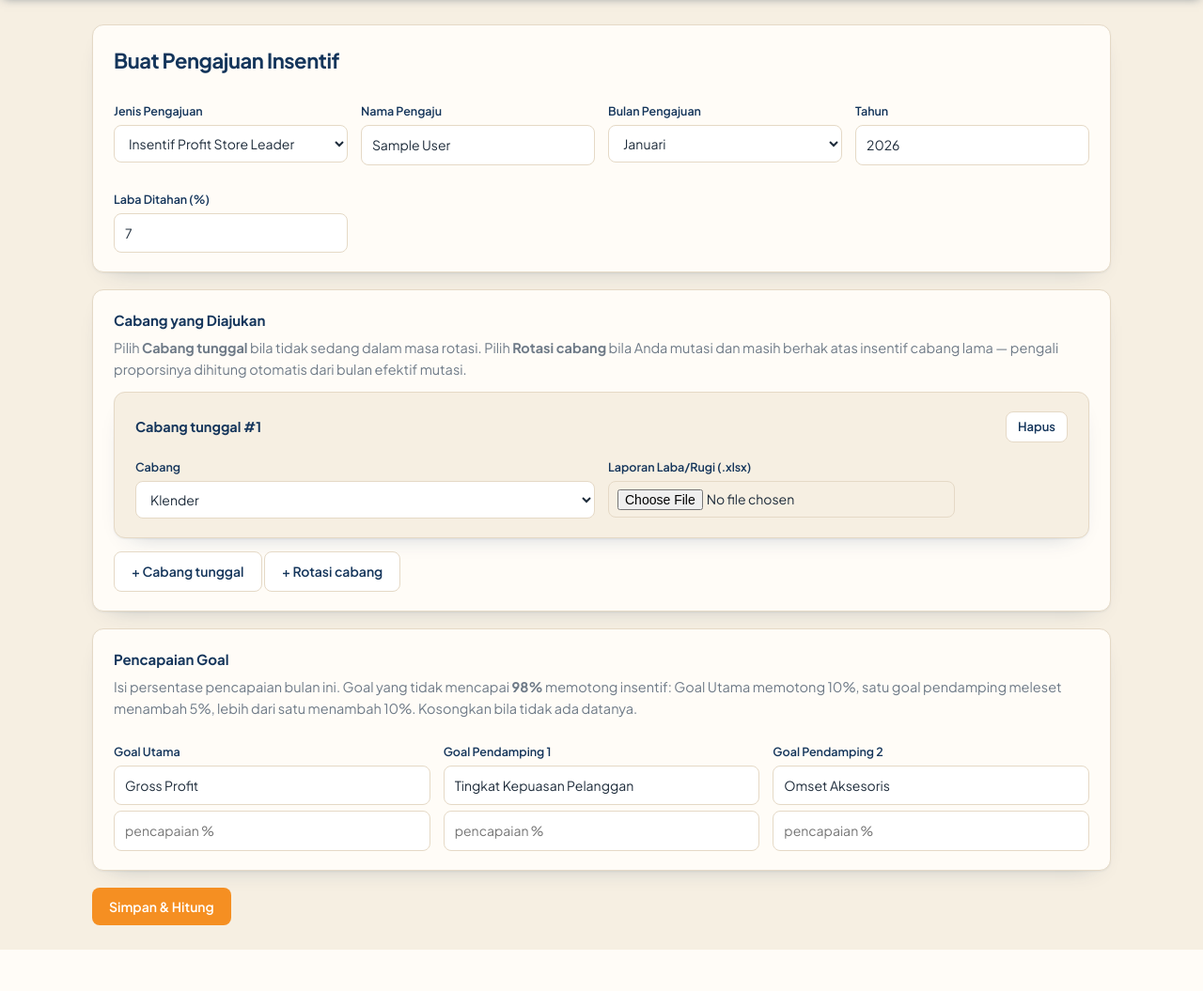
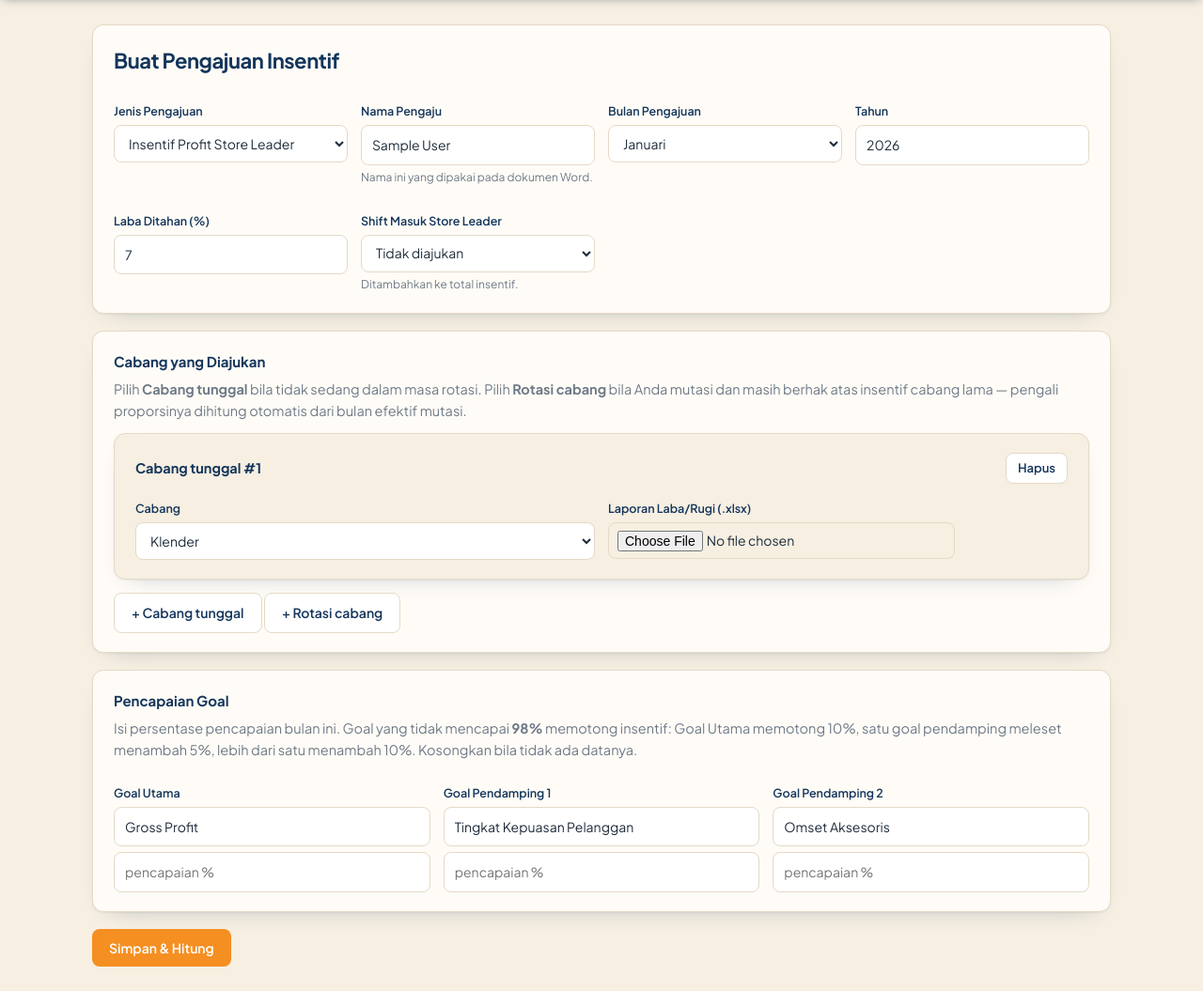
Before and after one commit to buatulinan-lang/PengajuanInsentif, a FastAPI app: page /pengajuan/baru in a window 1280 px wide. Shown: the part 60-1115 px from the top of the page at 94% size. Before the commit the page ends 1071 px from the top, so only its background shows below. Run offline with FastAPI, Linux system fonts and the light colour scheme; the visitor is signed in with stand-in values (Sample User, id 1); data comes from the database, SQL or seed files in the repository; some libraries are stand-ins or nearby versions.

Commit message:
Add files via upload

```diff
--- a/app/calc.py
+++ b/app/calc.py
@@ -273,8 +273,24 @@ def hitung_pengurang_goal(goals):
             "ambang_pct": ambang}
 
 
-def hitung_pengajuan(blok_list, bulan, tahun, laba_ditahan_pct=None, goals=None):
-    """Hitung seluruh blok cabang pada satu pengajuan, lalu terapkan pengurang goal."""
+def insentif_shift(kode):
+    """Insentif shift masuk Store Leader: 3 hari/pekan atau 6 hari/pekan."""
+    if not kode:
+        return None
+    rules = json.load(open(RULES_PATH)).get("shift_sl", {})
+    for p in rules.get("pilihan", []):
+        if str(p["kode"]) == str(kode):
+            return dict(p)
+    return None
+
+
+def hitung_pengajuan(blok_list, bulan, tahun, laba_ditahan_pct=None, goals=None,
+                     shift=None):
+    """Hitung seluruh blok cabang pada satu pengajuan, lalu terapkan pengurang goal.
+
+    Insentif shift masuk ditambahkan setelah potongan goal, karena nilainya
+    tetap dan tidak bergantung pada pencapaian laba.
+    """
     hasil, catatan = [], []
     for i, blok in enumerate(blok_list, 1):
         try:
@@ -288,9 +304,15 @@ def hitung_pengajuan(blok_list, bulan, tahun, laba_ditahan_pct=None, goals=None)
     for p in g.get("rincian_potongan", []):
         p["nilai"] = round(subtotal * p["pct"] / 100)
 
+    sh = insentif_shift(shift)
+    nilai_shift = sh["nominal"] if sh else 0
+
     return {"blok": hasil, "subtotal_blok": subtotal,
             "goal": g["goal"], "potongan_pct": g["potongan_pct"],
             "rincian_potongan": g.get("rincian_potongan", []),
             "ambang_goal_pct": g.get("ambang_pct", 98),
-            "potongan": potongan, "total": subtotal - potongan,
+            "potongan": potongan,
+            "insentif_profit": subtotal - potongan,
+            "shift": sh, "insentif_shift": nilai_shift,
+            "total": subtotal - potongan + nilai_shift,
             "catatan": catatan}
--- a/app/docgen.py
+++ b/app/docgen.py
@@ -298,6 +298,11 @@ def _penutup_ttd(doc, sub, approvals, base_url):
             r.font.color.rgb = ABU
 
         nama = a.user.full_name if a else "—"
+        # Kolom pengaju memakai nama yang diketik pada formulir, karena akun
+        # cabang bisa dipakai oleh Store Leader yang berbeda.
+        peran_pengaju = "arm" if sub.type == "profit_arm" else "store_leader"
+        if peran == peran_pengaju and getattr(sub, "submitter_name", None):
+            nama = sub.submitter_name
         pn = _teks(t.rows[2].cells[i], nama, 9.5, True, WD_ALIGN_PARAGRAPH.CENTER)
         pn.runs[0].underline = True
 
@@ -348,6 +353,10 @@ def _tabel_profit(doc, hasil):
     for p in hasil.get("rincian_potongan", []):
         _baris_lebar(t, f"Pengurang {p['pct']:.0f}% — {p['nama']}",
                      "− " + angka(p["nilai"]), lebar, 8, arsir=KREM_MUDA)
+    if hasil.get("shift"):
+        _baris_lebar(t, f"Insentif shift masuk — {hasil['shift']['label']}",
+                     "+ " + angka(hasil.get("insentif_shift", 0)), lebar, 8.5,
+                     arsir=KREM_MUDA)
     _baris_lebar(t, "TOTAL INSENTIF YANG DIDAPAT", angka(hasil.get("total", 0)),
                  lebar, 9.5, True, KREM)
     _catatan(doc, "Laba Bersih dihitung dari Total Laba Bersih Setelah Prepaid "
--- a/app/main.py
+++ b/app/main.py
@@ -715,7 +715,8 @@ async def new_submit(request: Request,
                      f_accurate: Union[UploadFile, str] = File(None),
                      f_arm: Union[UploadFile, str] = File(None),
                      prioritas_pct: str = Form(""),
-                     arm_cabang: list[int] = Form([])):
+                     arm_cabang: list[int] = Form([]),
+                     shift_sl: str = Form("")):
     u = require(request, [ROLE_SL, ROLE_ARM, ROLE_ADMIN])
     db = db_()
     if u.role not in PENGAJU_JENIS.get(jenis, (ROLE_SL, ROLE_ADMIN)):
@@ -731,9 +732,16 @@ async def new_submit(request: Request,
         pusat = db.query(Branch).filter_by(name="Pusat").first()
         cabang_utama = pusat.id if pusat else (b_asal[0] if b_asal else None)
     else:
+        # Kop surat dan cabang pengajuan mengikuti cabang tujuan bila Store
+        # Leader sedang dalam masa rotasi; cabang asal hanya sumber angka.
         cabang_utama = b_asal[0]
+        for i, t in enumerate(blok_tipe):
+            if t == "rotasi" and i < len(b_tujuan) and b_tujuan[i]:
+                cabang_utama = b_tujuan[i]
+                break
     code = f"INS/{datetime.now():%Y%m}/{secrets.token_hex(3).upper()}"
     sub = Submission(code=code, type=jenis, branch_id=cabang_utama, submitter_id=u.id,
+                     submitter_name=(nama or "").strip() or u.full_name,
                      period_month=bulan, period_year=tahun, status=ST_DRAFT)
     db.add(sub); db.commit()
 
@@ -856,7 +864,8 @@ async def new_submit(request: Request,
                              "mutasi_bulan": mut_bulan[i], "mutasi_tahun": mut_tahun[i]})
             blok_list.append(blok)
 
-        hasil = calc.hitung_pengajuan(blok_list, bulan, tahun, laba_ditahan_pct, goals)
+        hasil = calc.hitung_pengajuan(blok_list, bulan, tahun, laba_ditahan_pct,
+                                      goals, shift_sl)
         sub.total_amount = hasil["total"]
         sub.data_json = json.dumps(hasil, default=str)
         if hasil["catatan"]:
--- a/app/models.py
+++ b/app/models.py
@@ -123,6 +123,7 @@ class Submission(Base):
     type = Column(String, nullable=False)
     branch_id = Column(Integer, ForeignKey("branches.id"))
     submitter_id = Column(Integer, ForeignKey("users.id"))
+    submitter_name = Column(String)   # nama pengaju versi ketikan, boleh beda akun
     period_month = Column(Integer)
     period_year = Column(Integer)
     total_amount = Column(Float, default=0)
--- a/templates/dashboard.html
+++ b/templates/dashboard.html
@@ -14,7 +14,7 @@
 <tr><th>Kode</th><th>Jenis</th><th>Cabang</th><th>Pengaju</th><th>Periode</th>
 {% if lihat_nominal %}<th class="num">Total</th>{% endif %}<th></th></tr>
 {% for s in inbox %}<tr><td>{{ s.code }}</td><td>{{ TYPES[s.type].label }}</td>
-<td>{{ s.branch.name if s.branch }}</td><td>{{ s.submitter.full_name if s.submitter }}</td>
+<td>{{ s.branch.name if s.branch }}</td><td>{{ s.submitter_name or (s.submitter.full_name if s.submitter) }}</td>
 <td>{{ BULAN[s.period_month] }} {{ s.period_year }}</td>
 {% if lihat_nominal %}<td class="num">{{ rupiah(s.total_amount) }}</td>{% endif %}
 <td class="right"><a href="/pengajuan/{{ s.id }}">Proses &rarr;</a></td></tr>{% endfor %}
@@ -76,7 +76,7 @@
 <td><a href="/pengajuan/{{ s.id }}">{{ s.code }}</a></td>
 <td>{{ TYPES[s.type].label }}</td>
 <td>{{ s.branch.name if s.branch }}</td>
-<td>{{ s.submitter.full_name if s.submitter }}</td>
+<td>{{ s.submitter_name or (s.submitter.full_name if s.submitter) }}</td>
 <td>{{ BULAN[s.period_month] }} {{ s.period_year }}</td>
 {% if lihat_nominal %}<td class="num">{{ rupiah(s.total_amount) }}</td>{% endif %}
 <td>{{ badge(s.status) }}</td>
--- a/templates/new.html
+++ b/templates/new.html
@@ -9,13 +9,22 @@
 {% for k,v in jenis_tersedia.items() %}<option value="{{ k }}">{{ v.label }}</option>{% endfor %}
 </select></div>
 <div><label>Nama Pengaju</label>
-<input name="nama" value="{{ me.full_name }}" style="width:100%"></div>
+<input name="nama" value="{{ me.full_name }}" style="width:100%"
+       placeholder="boleh diubah bila berbeda dengan nama akun">
+<span class="mut" style="font-size:12px">Nama ini yang dipakai pada dokumen Word.</span></div>
 <div><label>Bulan Pengajuan</label><select name="bulan" style="width:100%">
 {% for i in range(1,13) %}<option value="{{ i }}">{{ BULAN[i] }}</option>{% endfor %}
 </select></div>
 <div><label>Tahun</label><input name="tahun" type="number" value="2026" style="width:100%"></div>
 <div id="isian-laba"><label>Laba Ditahan (%)</label>
 <input name="laba_ditahan_pct" type="number" step="0.01" value="7" style="width:100%"></div>
+<div id="isian-shift"><label>Shift Masuk Store Leader</label>
+<select name="shift_sl" style="width:100%">
+<option value="">Tidak diajukan</option>
+<option value="3">3 hari/pekan &mdash; Rp 250.000</option>
+<option value="6">6 hari/pekan &mdash; Rp 500.000</option>
+</select>
+<span class="mut" style="font-size:12px">Ditambahkan ke total insentif.</span></div>
 </div>
 </div>
 
@@ -186,6 +195,7 @@ function ganti(){
   document.getElementById('bagian-purchasing').style.display = purc   ? '' : 'none';
   document.getElementById('bagian-arm').style.display        = arm ? '' : 'none';
   document.getElementById('isian-laba').style.display     = (profit || arm) ? '' : 'none';
+  document.getElementById('isian-shift').style.display    = profit ? '' : 'none';
   document.getElementById('bagian-goal').style.display    = (profit || arm) ? '' : 'none';
   // berkas hanya wajib pada bagian yang sedang tampil
   document.querySelectorAll('#blok input[type=file][name=excel_asal]')
```
Also changed, not shown: data/rules.json (+14 -0 lines), templates/detail.html (+6 -1 lines).
